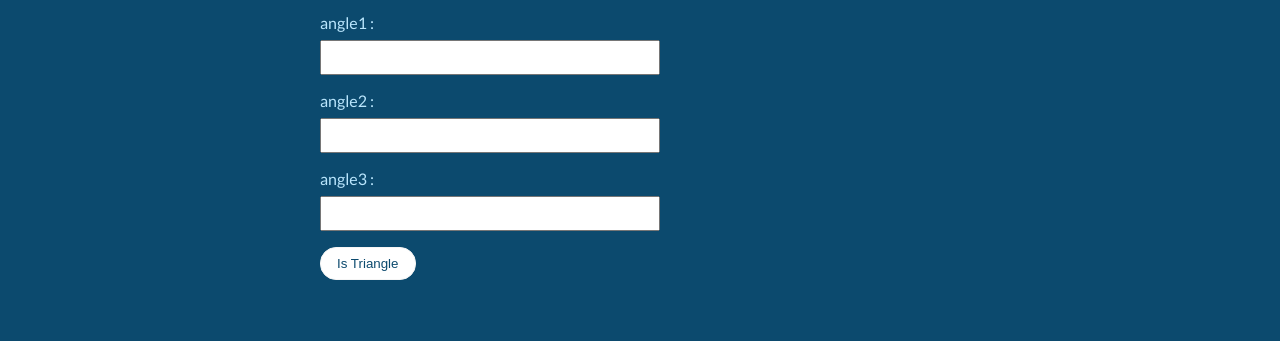
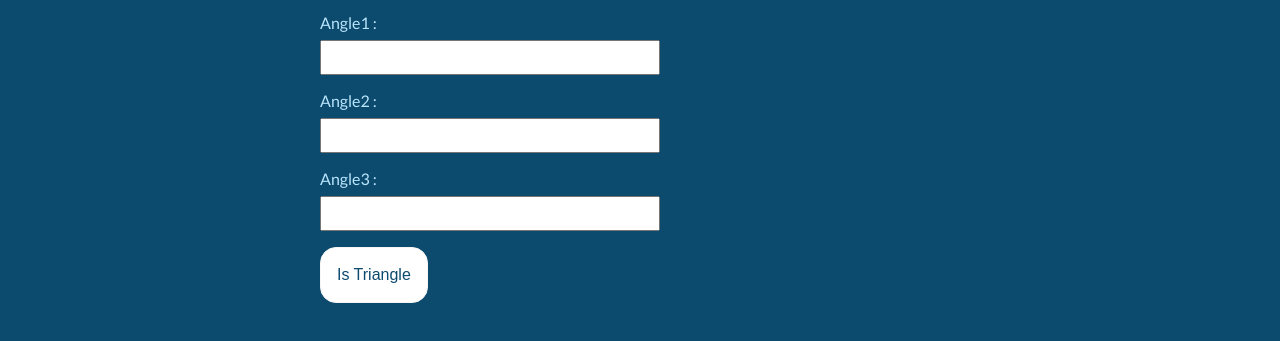
Before and after one commit to sam-0905/Fun-with-Triangles---1, a plain HTML site: page index.html in a window 1280 px wide. Shown: the part 179-520 px from the top of the page. Drawn offline with Linux system fonts and the light colour scheme.

Commit message:
updated - formula

```diff
--- a/index.html
+++ b/index.html
@@ -35,11 +35,11 @@
 
     <div class="container">
         <h1 class="heading">Is Triangles</h1>
-        <label for="angle1">angle1 :</label>
+        <label for="angle1">Angle1 :</label>
         <input type="number" class="input-angle"></input>
-        <label for="angle2">angle2 :</label>
+        <label for="angle2">Angle2 :</label>
         <input type="number" class="input-angle"></input>
-        <label for="angle3">angle3 :</label>
+        <label for="angle3">Angle3 :</label>
         <input type="number" class="input-angle"></input>
         <button id="is-triangle-btn" class="button">Is Triangle</button>
         <div id="output-box"></div>
--- a/style.css
+++ b/style.css
@@ -80,9 +80,11 @@ body {
     cursor: pointer;
     border-radius: 1rem;
     border: 1px solid whitesmoke;
+    height: 7vh;
     margin: 0 0 1rem 0;
     color: var(--primary-color);
     background-color: #fff;
+    font-size: medium;
 }
 
 #output-box {
```
Also changed, not shown: hypotenuse.html (+2 -0 lines).
